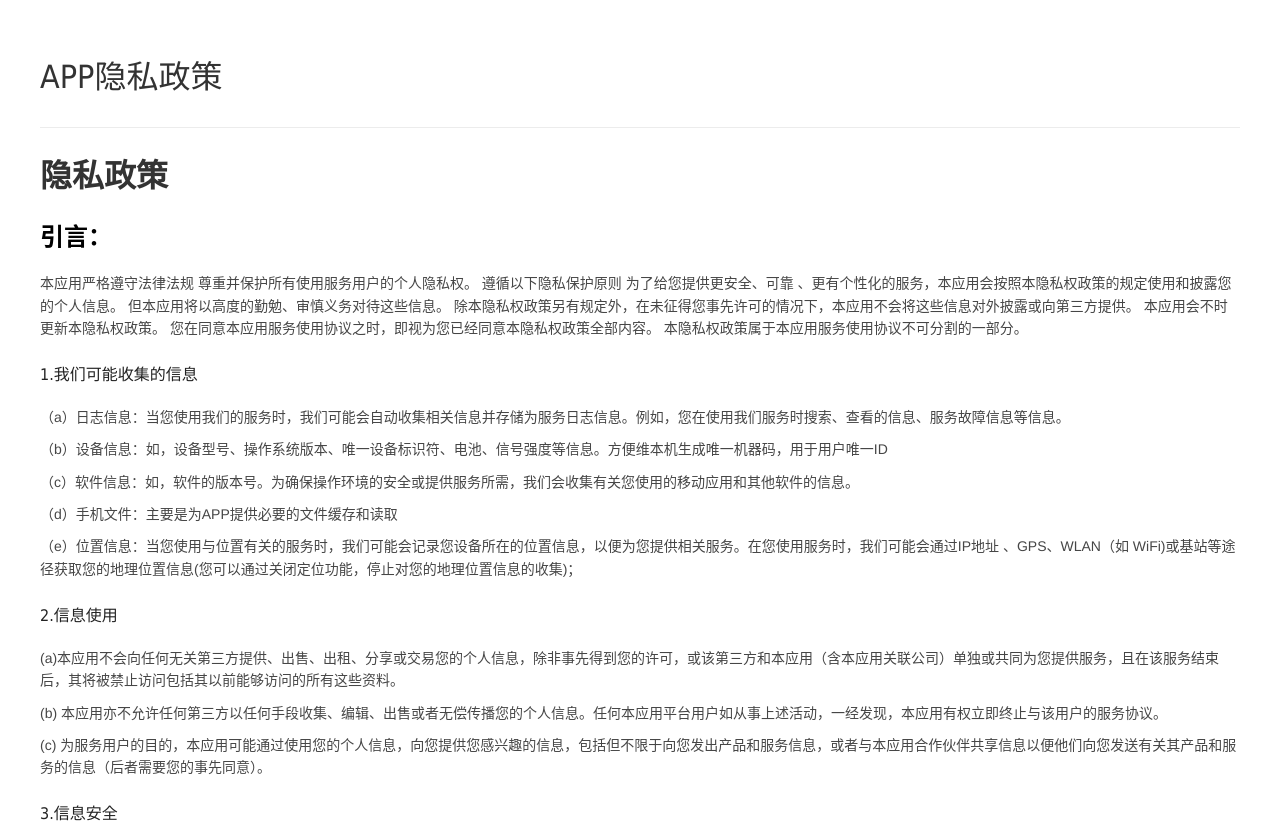
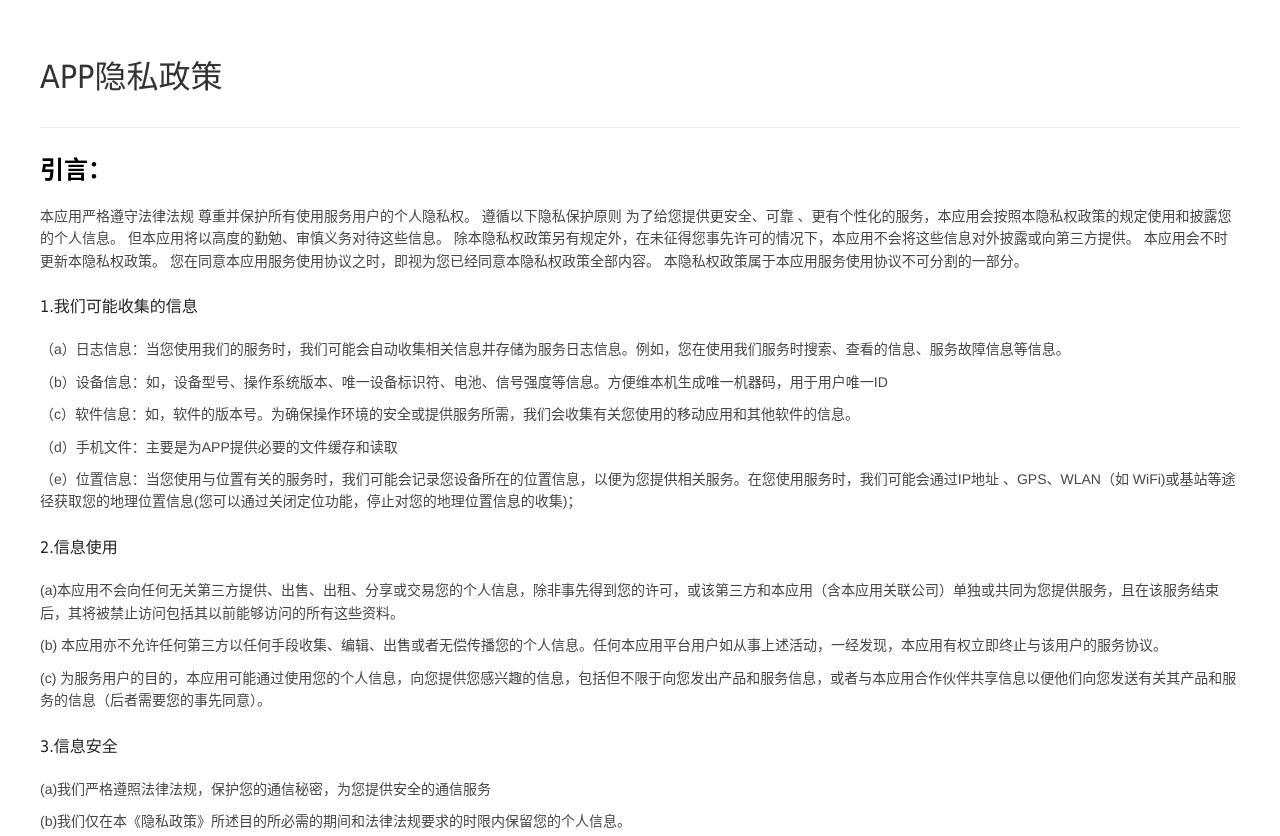
Before and after one commit to yifangkeji/app, a plain HTML site: page appys.html in a window 1280 px wide. Shown: the top 836 px of the page. Drawn offline with Linux system fonts and the light colour scheme.

Commit message:
Add files via upload

```diff
--- a/appys.html
+++ b/appys.html
@@ -57,7 +57,7 @@
 			<h1 class="title">APP隐私政策</h1>
 			<div class="content">
 
-				<h1>隐私政策  </h1>
+
 
   <h2>引言：</h2>
   <p>本应用严格遵守法律法规 尊重并保护所有使用服务用户的个人隐私权。
```
